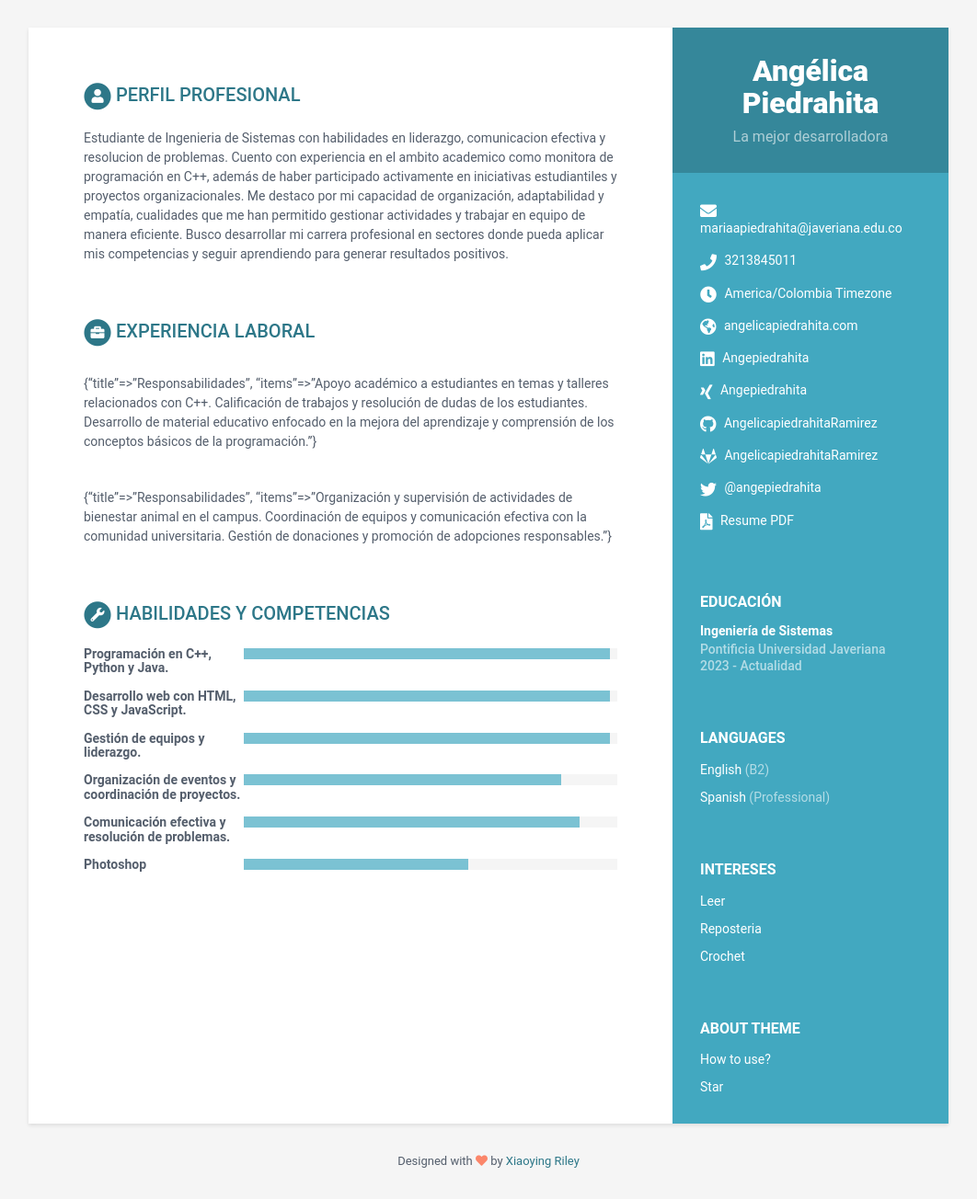
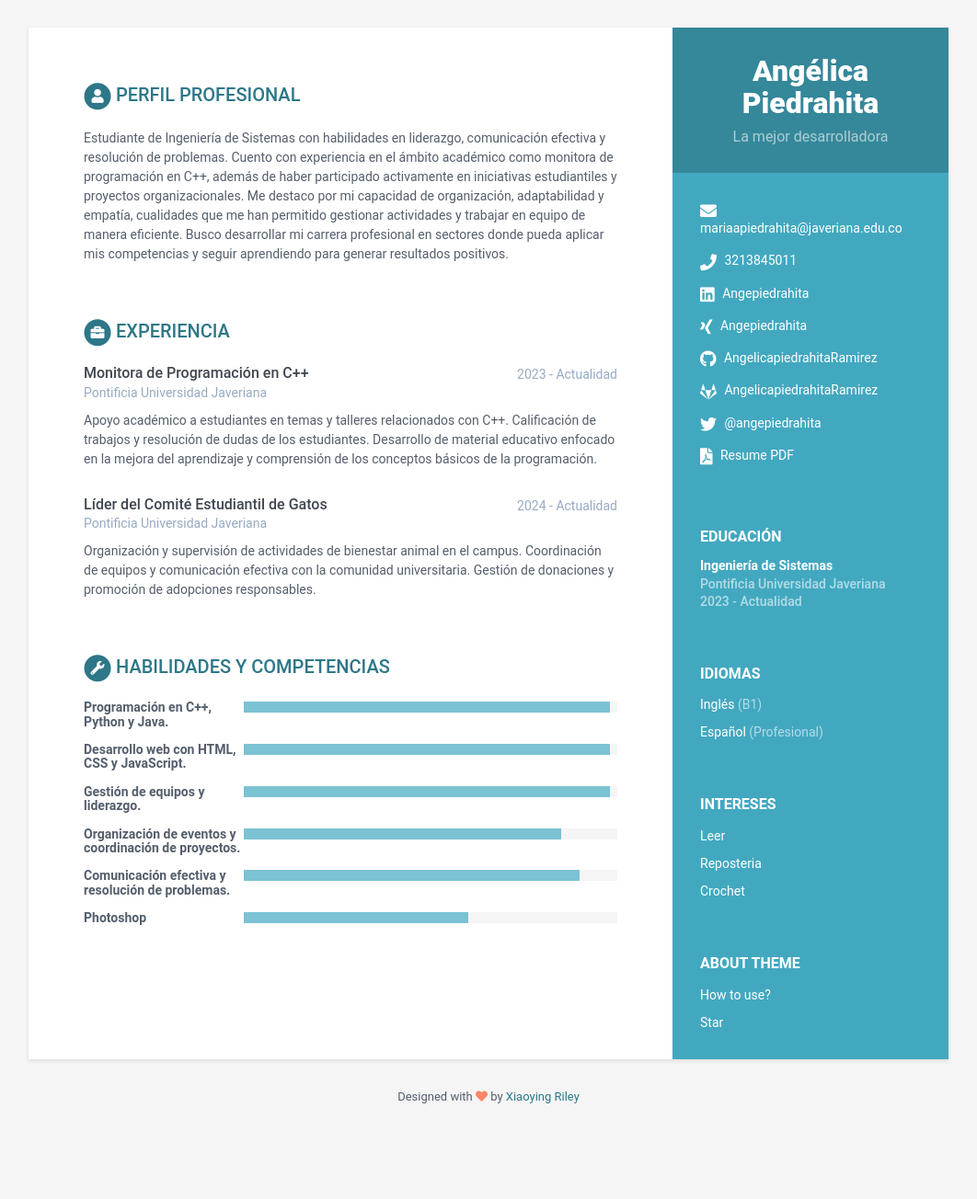
Before and after one commit to AngelicaPiedrahitaRamirez/CV2, a Jekyll site: the page built from index.html, in a window 1280 px wide. Shown: the whole page at 92% size, without its empty margins (109-1171 px from the left). Built offline with Jekyll 4.4.1, drawn with Linux system fonts in a browser that asks for light colours; after the commit the page ends 1233 px from its top, so only the background shows below that.

Commit message:
ajusta datos de cv

```diff
--- a/_data/data.yml
+++ b/_data/data.yml
@@ -14,9 +14,9 @@ sidebar:
     # Sidebar links
     email: mariaapiedrahita@javeriana.edu.co
     phone: 3213845011
-    timezone: America/Colombia Timezone
+    Horario: America/Colombia
     citizenship:
-    website: angelicapiedrahita.com #do not add http://
+    Sitio web: angelicapiedrahita.com #do not add http://
     linkedin: Angepiedrahita
     xing: Angepiedrahita
     github: AngelicapiedrahitaRamirez
@@ -30,13 +30,13 @@ sidebar:
     pdf: http://www.africau.edu/images/default/sample.pdf
 
     languages:
-      title: Languages
+      title: Idiomas
       info:
-        - idiom: English
-          level: B2
+        - idiom: Inglés
+          level: B1
 
-        - idiom: Spanish
-          level: Professional
+        - idiom: Español
+          level: Profesional
 
     interests:
       title: Intereses
@@ -53,8 +53,8 @@ sidebar:
 career-profile:
     title: Perfil Profesional
     summary: |
-      Estudiante de Ingenieria de Sistemas con habilidades en liderazgo, comunicacion
-      efectiva y resolucion de problemas. Cuento con experiencia en el ambito academico
+      Estudiante de Ingeniería de Sistemas con habilidades en liderazgo, comunicación
+      efectiva y resolución de problemas. Cuento con experiencia en el ámbito académico
       como monitora de programación en C++, además de haber participado activamente en
       iniciativas estudiantiles y proyectos organizacionales. Me destaco por mi
       capacidad de organización, adaptabilidad y empatía, cualidades que me han
@@ -77,28 +77,23 @@ education:
             - Bullet point
 
 experiences:
-    title: Experiencia Laboral
+    title: Experiencia
     info:
-      - rol: Monitora de Programación en C++
-        tiempo: 2023 - Actualidad
-        compañia: Pontificia Universidad Javeriana
-        details:
-          title: Responsabilidades
-          items:
-            Apoyo académico a estudiantes en temas y talleres relacionados con C++.
-            Calificación de trabajos y resolución de dudas de los estudiantes.
-            Desarrollo de material educativo enfocado en la mejora del aprendizaje
-             y comprensión de los conceptos básicos de la programación.
-
-      - rol: Líder del Comité Estudiantil de Gatos
-        tiempo: 2024 - Actualidad
-        compañia: Pontificia Universidad Javeriana
-        details:
-          title: Responsabilidades
-          items:
-            Organización y supervisión de actividades de bienestar animal en el campus.
-            Coordinación de equipos y comunicación efectiva con la comunidad universitaria.
-            Gestión de donaciones y promoción de adopciones responsables.
+      - role: Monitora de Programación en C++
+        time: 2023 - Actualidad
+        company: Pontificia Universidad Javeriana
+        details: |
+          Apoyo académico a estudiantes en temas y talleres relacionados con C++.
+          Calificación de trabajos y resolución de dudas de los estudiantes.
+          Desarrollo de material educativo enfocado en la mejora del aprendizaje
+          y comprensión de los conceptos básicos de la programación.
+      - role: Líder del Comité Estudiantil de Gatos
+        time: 2024 - Actualidad
+        company: Pontificia Universidad Javeriana
+        details: |
+          Organización y supervisión de actividades de bienestar animal en el campus.
+          Coordinación de equipos y comunicación efectiva con la comunidad universitaria.
+          Gestión de donaciones y promoción de adopciones responsables.
 
 skills:
   title: Habilidades y Competencias
```
